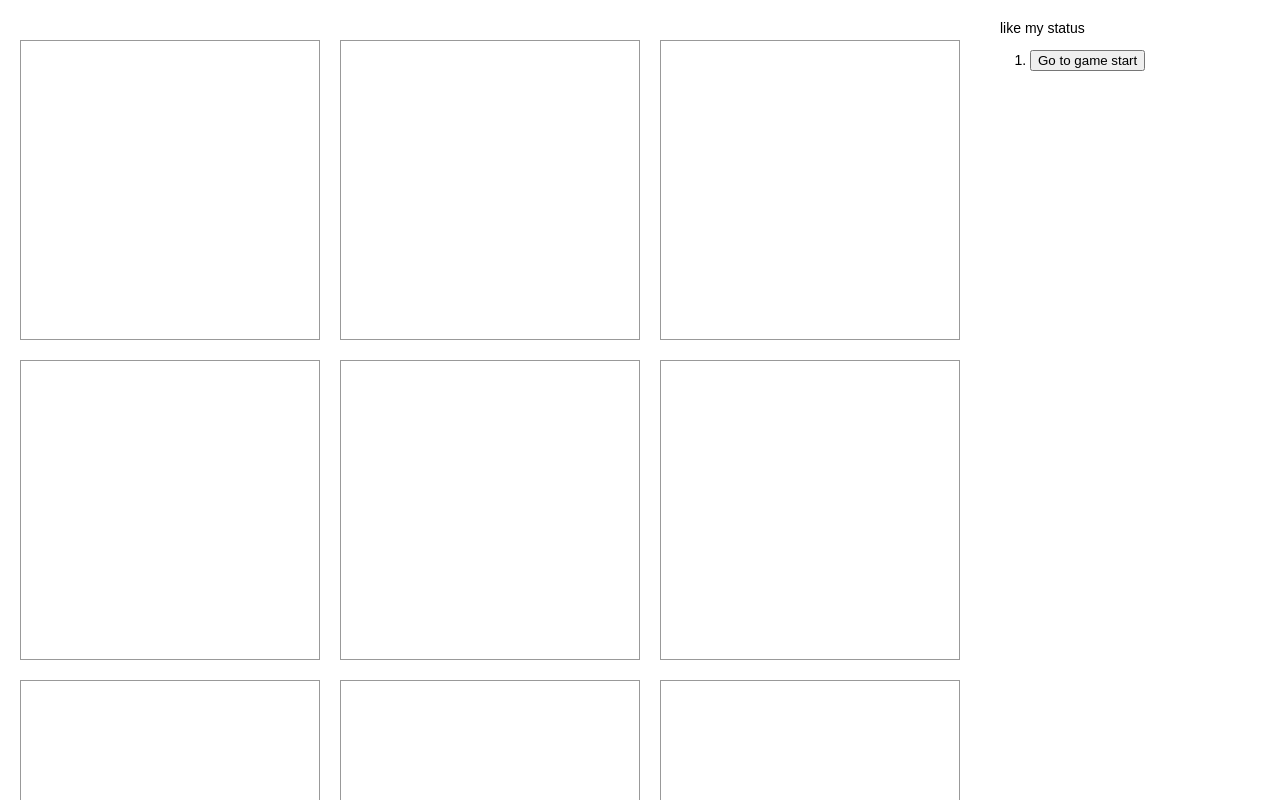
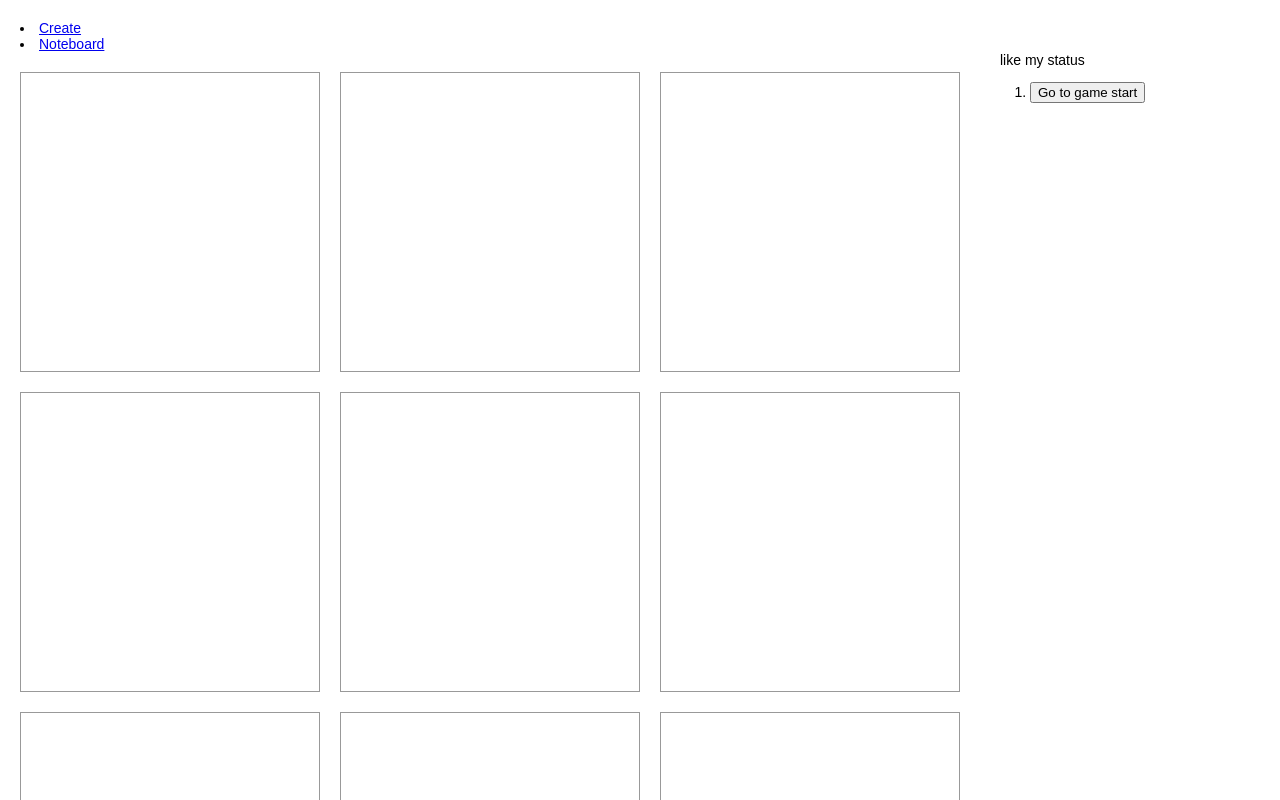
Before and after one commit to azhadsyed/passnotes-react, a React (Create React App) app in the folder frontend/: page / in a window 1280 px wide. Shown: the top 800 px of the page. Built offline with nearby package versions, Linux system fonts and the light colour scheme.

Commit message:
added routing and switch links between "noteboard" and "create" mockups

```diff
--- a/frontend/package.json
+++ b/frontend/package.json
@@ -8,6 +8,7 @@
     "@testing-library/user-event": "^12.1.10",
     "react": "^17.0.1",
     "react-dom": "^17.0.1",
+    "react-router-dom": "^5.2.0",
     "react-scripts": "4.0.1",
     "web-vitals": "^0.2.4"
   },
--- a/frontend/src/index.js
+++ b/frontend/src/index.js
@@ -1,6 +1,16 @@
 import React from "react";
+import Create from "./components/Create";
 import ReactDOM from "react-dom";
 import "./index.css";
+
+//router boiler plate ?
+import {
+  BrowserRouter as Router,
+  Switch,
+  Route,
+  Link
+} from "react-router-dom";
+
 
 function Square(props) {
   return (
@@ -41,7 +51,7 @@ class Board extends React.Component {
   }
 }
 
-class Game extends React.Component {
+class Noteboard extends React.Component {
   handleClick(i) {
     const history = this.state.history.slice(0, this.state.stepNumber + 1);
     const current = history[history.length - 1];
@@ -110,6 +120,35 @@ class Game extends React.Component {
   }
 }
 
+export default function App(){
+  return (
+<Router>
+{/* <div>
+  <Noteboard/>
+</div> */}
+<li><Link to="/Create">Create</Link>
+</li>
+<li><Link to="/">Noteboard</Link></li>
+<Switch>
+          <Route path="/Create">
+            <Create />
+          </Route>
+          <Route path="/">
+            <Noteboard />
+          </Route>
+        </Switch>
+</Router>
+
+  )
+}
+
 // ========================================
 
-ReactDOM.render(<Game />, document.getElementById("root"));
+// ReactDOM.render(<App/>, document.getElementById("root"));
+
+ReactDOM.render(
+  <Router>
+    <App />
+  </Router>,
+  document.getElementById("root")
+);
```
Also changed, not shown: package.json (line endings or trailing spaces), 2 other files (tests, documents, lock files or other folders).
